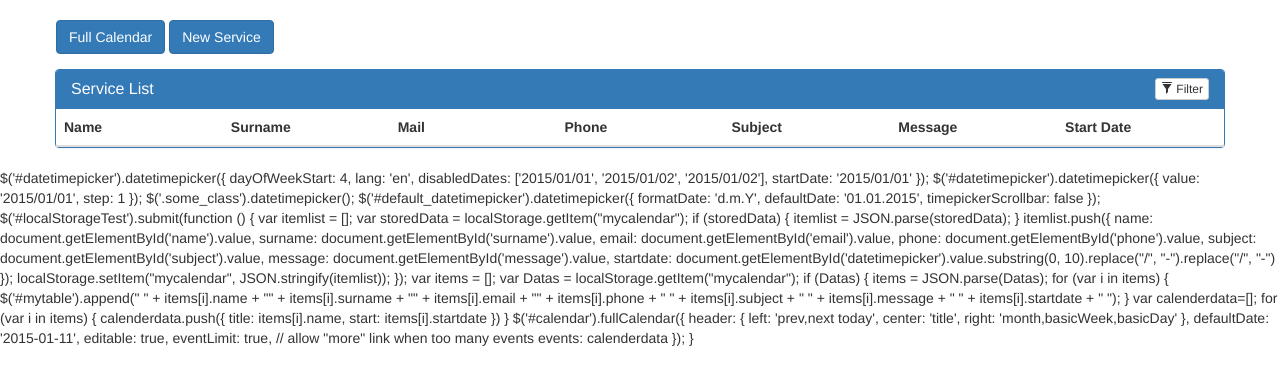
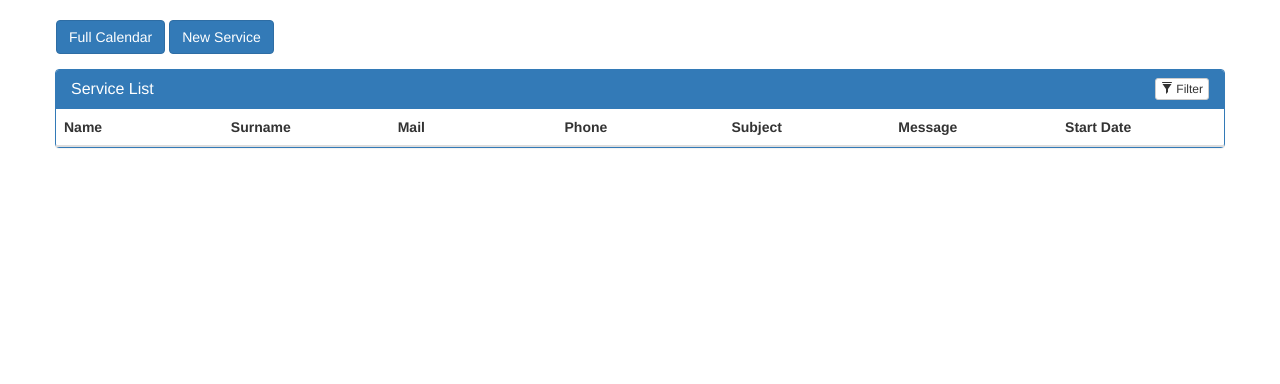
Before and after one commit to salihangun/FullCalender, a plain HTML site: page index.html in a window 1280 px wide. Drawn offline with nearby package versions, Linux system fonts and the light colour scheme.

Commit message:
Closed #3

```diff
--- a/index.html
+++ b/index.html
@@ -124,13 +124,16 @@
     <script src="js/table.js"></script>
     <script src='js/moment.min.js'></script>
     <script src='js/fullcalendar.min.js'></script>
+    <script>
         $('#datetimepicker').datetimepicker({
             dayOfWeekStart: 4,
-    lang: 'en',
-    disabledDates: ['2015/01/01', '2015/01/02', '2015/01/02'],
-    startDate: '2015/01/01'
+            //lang: 'en',
+            //disabledDates: ['2015/01/01', '2015/01/02', '2015/01/02'],
+            //startDate: '2015/01/01'
+            timepicker: false,
+            format: 'Y-m-d'
         });
-    $('#datetimepicker').datetimepicker({ value: '2015/01/01', step: 1 });
+        $('#datetimepicker').datetimepicker({ value: '2015-01-01', step: 1 });
 
         $('.some_class').datetimepicker();
 
@@ -154,7 +157,7 @@
                 phone: document.getElementById('phone').value,
                 subject: document.getElementById('subject').value,
                 message: document.getElementById('message').value,
-    startdate: document.getElementById('datetimepicker').value.substring(0, 10).replace("/", "-").replace("/", "-")
+                startdate: document.getElementById('datetimepicker').value
             });
             localStorage.setItem("mycalendar", JSON.stringify(itemlist));
 
@@ -168,7 +171,7 @@
                 $('#mytable').append("<tr> <td>" + items[i].name + "</td><td>" + items[i].surname + "</td><td>" + items[i].email + "</td><td>" + items[i].phone + "</td> <td>" + items[i].subject + "</td> <td>" + items[i].message + "</td> <td>" + items[i].startdate + "</td> </tr>");
 
             }
-    var calenderdata=[];
+            var calenderdata = [];
             for (var i in items) {
                 calenderdata.push({ title: items[i].name, start: items[i].startdate })
             }
@@ -182,7 +185,7 @@
                 defaultDate: '2015-01-11',
                 editable: true,
                 eventLimit: true, // allow "more" link when too many events
-    events:  calenderdata
+                events: calenderdata
             });
 
         }
```
Lines whose indentation alone changed are shown as unchanged.
